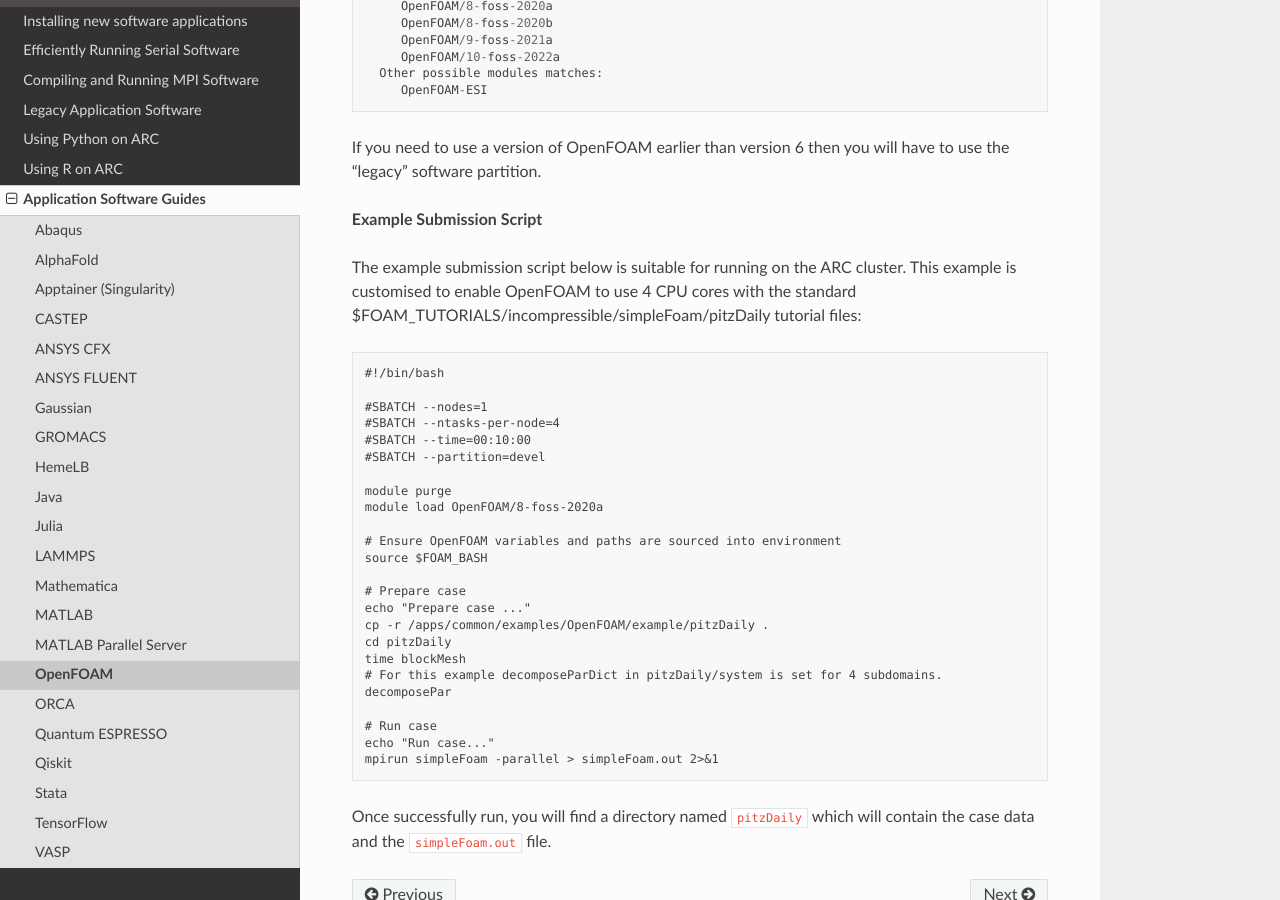
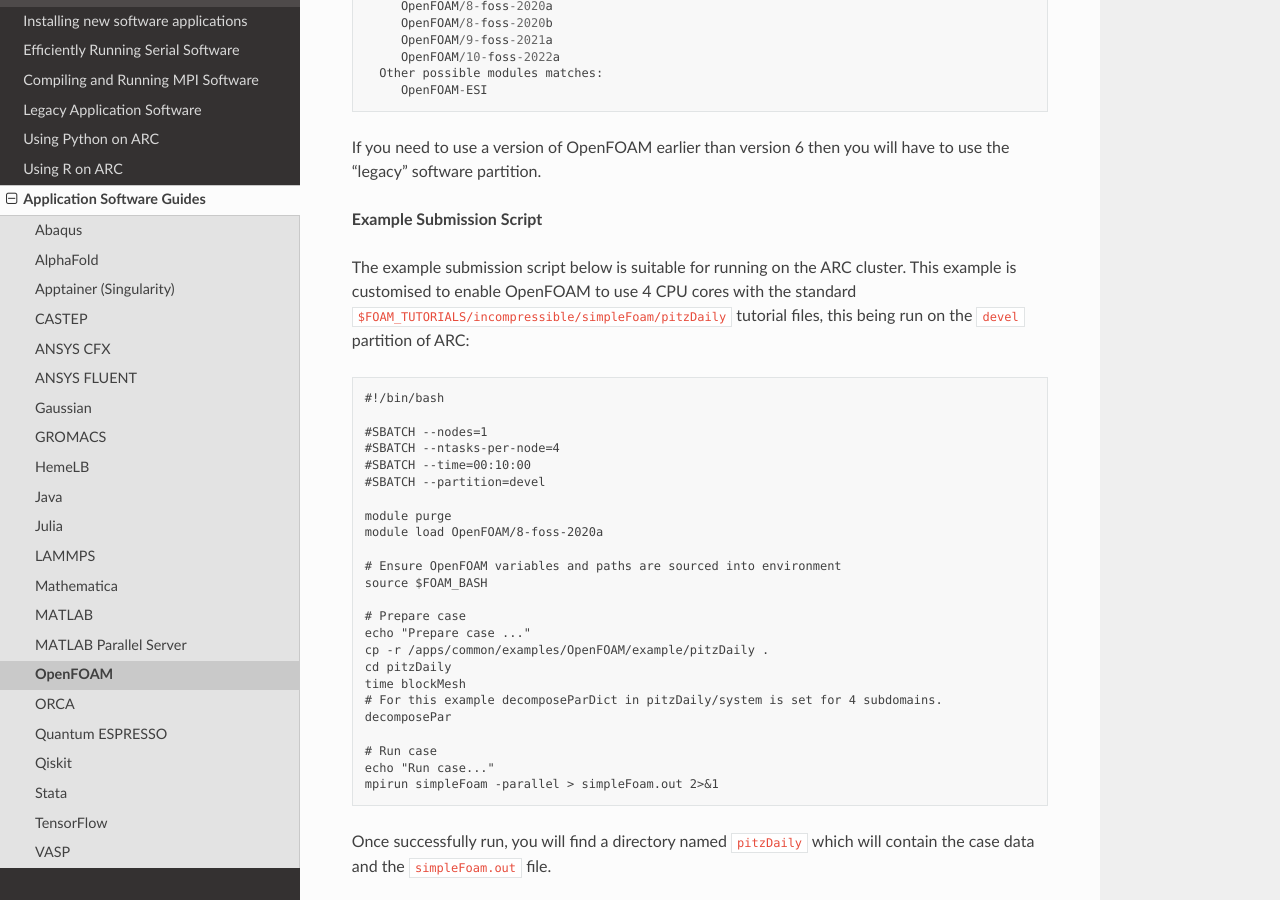
Before and after one commit to oxford-arc/arc-software-guide, a Sphinx documentation site: the page built from docs/source/apps/arc_openfoam.rst, in a window 1280 px wide and 900 px high, scrolled down 669 px. Built offline with Sphinx 7.4.7 and the Read the Docs theme 2.0.0, drawn with Linux system fonts in a browser that asks for light colours.

Commit message:
Update arc_openfoam.rst

```diff
--- a/docs/source/apps/arc_openfoam.rst
+++ b/docs/source/apps/arc_openfoam.rst
@@ -40,7 +40,8 @@
 **Example Submission Script**
 
 The example submission script below is suitable for running on the ARC cluster. This example is customised to enable OpenFOAM to use
-4 CPU cores with the standard $FOAM_TUTORIALS/incompressible/simpleFoam/pitzDaily tutorial files::
+4 CPU cores with the standard ``$FOAM_TUTORIALS/incompressible/simpleFoam/pitzDaily`` tutorial files, this being run on the ``devel``
+partition of ARC::
 
    #!/bin/bash
 
```
